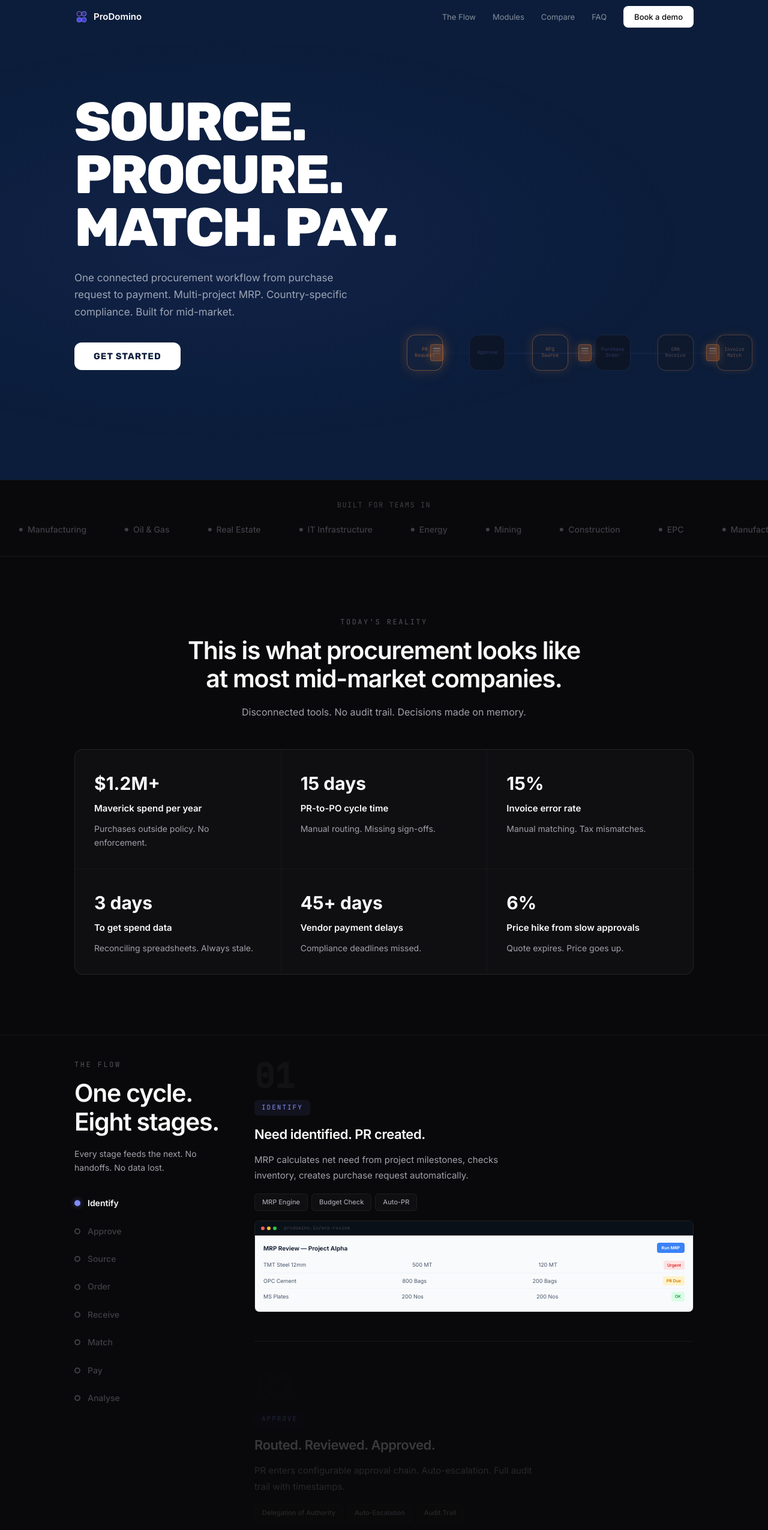
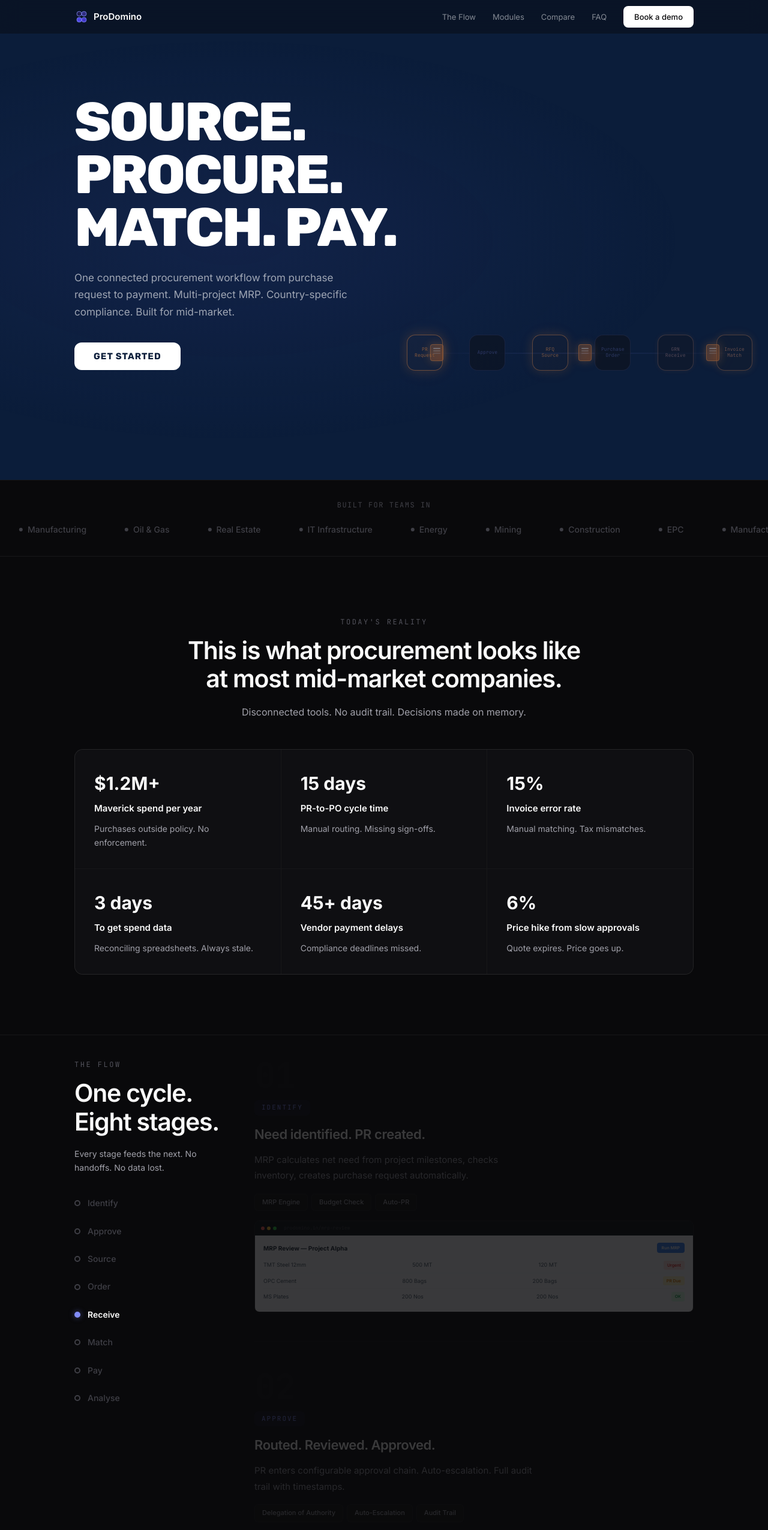
Before and after one commit to tharskmo-ux/ProDomino_website, a plain HTML site: page index.html in a window 1280 px wide. Shown: the top 2551 px of the page at 60% size. Drawn offline with Linux system fonts and the light colour scheme.

Commit message:
Minor update

```diff
--- a/index.html
+++ b/index.html
@@ -23,7 +23,8 @@
 
 /* NAV */
 .nav{position:fixed;top:0;left:0;right:0;z-index:100;transition:all .4s}
-.nav.sc{background:rgba(9,9,11,.92);backdrop-filter:blur(20px);border-bottom:1px solid var(--brd)}
+.nav{background:rgba(9,9,11,.4);backdrop-filter:blur(16px)}
+.nav.sc{background:rgba(9,9,11,.65);backdrop-filter:blur(24px);border-bottom:1px solid rgba(255,255,255,.08)}
 .nav-in{max-width:1080px;margin:0 auto;padding:0 24px;display:flex;align-items:center;justify-content:space-between;height:56px}
 .nav-logo{color:#fff;font-size:15px;font-weight:600;display:flex;align-items:center;gap:8px}
 .nav-logo svg{width:24px;height:24px}
@@ -450,56 +451,78 @@
 </div>
 <div id="formSuccess" class="fok"><div class="fchk">&#10003;</div><h4>Request received</h4><p>I will reach out within 24 hours.</p></div>
 </div>
-<p style="font-size:11px;color:var(--t4);margin-top:16px">Or email harshad@enalsys.com</p>
+<p style="font-size:11px;color:var(--t4);margin-top:16px">Or email harshad.am@enalsys.com</p>
 </div></section>
 
 <!-- FOOTER -->
 <footer class="footer"><div class="mx"><div class="footer-in">
 <span style="color:var(--t3);font-size:12px">ProDomino - Enalsys Consulting</span>
 <span>&#169; 2026</span>
-<div style="display:flex;gap:16px"><a href="mailto:harshad@enalsys.com">Email</a><a href="https://www.linkedin.com/in/harshadmohgaonkar/" target="_blank">LinkedIn</a></div>
+<div style="display:flex;gap:16px"><a href="mailto:harshad.am@enalsys.com">Email</a><a href="https://www.linkedin.com/in/harshadmohgaonkar/" target="_blank">LinkedIn</a></div>
 </div></div></footer>
 <div class="flc"><a onclick="goTo('sec-cta')">Book a demo</a></div>
 
 <script>
+// ═══ NAVIGATION ═══
 function goTo(id) {
   var el = document.getElementById(id);
-  if (el) {
-    var y = el.getBoundingClientRect().top + window.pageYOffset - 70;
-    window.scrollTo({ top: y, behavior: 'smooth' });
-  }
+  if (!el) return;
+  var y = el.getBoundingClientRect().top + window.pageYOffset - 70;
+  window.scrollTo({ top: y, behavior: 'smooth' });
 }
-function closeMob() { document.getElementById('mobMenu').classList.remove('open'); }
+
+function closeMob() {
+  document.getElementById('mobMenu').classList.remove('open');
+}
+
+// Nav background on scroll
 window.addEventListener('scroll', function() {
   document.getElementById('mainNav').classList.toggle('sc', window.scrollY > 30);
 });
 
-// Sticky scroll: sync dots
+// ═══ STICKY SCROLL — Zoho style dot sync ═══
 var allCards = document.querySelectorAll('.scard');
 var allDots = document.querySelectorAll('.sdot');
-var currentActive = 0;
+var lastActiveIdx = 0;
 
-var cardObs = new IntersectionObserver(function(entries) {
-  entries.forEach(function(entry) {
-    if (entry.isIntersecting) {
-      var idx = parseInt(entry.target.getAttribute('data-stage'));
-      currentActive = idx;
-      // Dim all cards, brighten active
-      allCards.forEach(function(c, i) {
-        if (i === idx) { c.classList.remove('dimmed'); }
-        else { c.classList.add('dimmed'); }
-      });
-      // Sync dots
-      allDots.forEach(function(d) { d.classList.remove('active'); });
-      if (allDots[idx]) { allDots[idx].classList.add('active'); }
+function updateActive(idx) {
+  if (idx === lastActiveIdx) return;
+  lastActiveIdx = idx;
+  allCards.forEach(function(c, i) {
+    if (i === idx) c.classList.remove('dimmed');
+    else c.classList.add('dimmed');
+  });
+  allDots.forEach(function(d, i) {
+    if (i === idx) d.classList.add('active');
+    else d.classList.remove('active');
+  });
+}
+
+// Use scroll position to determine active card
+function checkCards() {
+  var bestIdx = 0;
+  var bestDist = 99999;
+  var viewMid = window.innerHeight * 0.35;
+  allCards.forEach(function(card, i) {
+    var rect = card.getBoundingClientRect();
+    var cardMid = rect.top + rect.height * 0.3;
+    var dist = Math.abs(cardMid - viewMid);
+    if (rect.top < window.innerHeight * 0.6 && rect.bottom > window.innerHeight * 0.1) {
+      if (dist < bestDist) {
+        bestDist = dist;
+        bestIdx = i;
+      }
     }
   });
-}, { threshold: 0.35, rootMargin: '-10% 0px -50% 0px' });
+  updateActive(bestIdx);
+}
 
-allCards.forEach(function(card) { cardObs.observe(card); });
+window.addEventListener('scroll', checkCards);
+// Initial check
+setTimeout(checkCards, 100);
 
-// Click dot to scroll
-allDots.forEach(function(dot) {
+// Click dot to scroll to card
+allDots.forEach(function(dot, i) {
   dot.addEventListener('click', function() {
     var idx = parseInt(dot.getAttribute('data-idx'));
     if (allCards[idx]) {
@@ -509,7 +532,7 @@
   });
 });
 
-// FAQ
+// ═══ FAQ ═══
 function toggleFaq(btn) {
   var item = btn.parentElement;
   document.querySelectorAll('.fqi').forEach(function(el) {
@@ -518,7 +541,7 @@
   item.classList.toggle('open');
 }
 
-// Form
+// ═══ FORM ═══
 function submitForm() {
   var n = document.getElementById('inp-name').value.trim();
   var e = document.getElementById('inp-email').value.trim();
@@ -527,12 +550,12 @@
   var r = document.getElementById('inp-role').value || '-';
   var subj = encodeURIComponent('ProDomino Demo - ' + c);
   var body = encodeURIComponent('Demo request\n\nName: ' + n + '\nEmail: ' + e + '\nCompany: ' + c + '\nRole: ' + r);
-  window.open('mailto:harshad@enalsys.com?subject=' + subj + '&body=' + body);
+  window.open('mailto:harshad.am@enalsys.com?subject=' + subj + '&body=' + body);
   document.getElementById('formFields').classList.add('hidden');
   document.getElementById('formSuccess').classList.add('show');
 }
 
-// Pipeline glow: nodes light up orange when document passes
+// ═══ PIPELINE GLOW ═══
 ;(function() {
   var pipe = document.getElementById('pipeline');
   if (!pipe) return;
```
